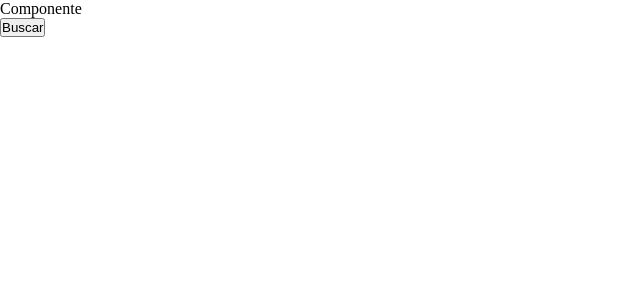
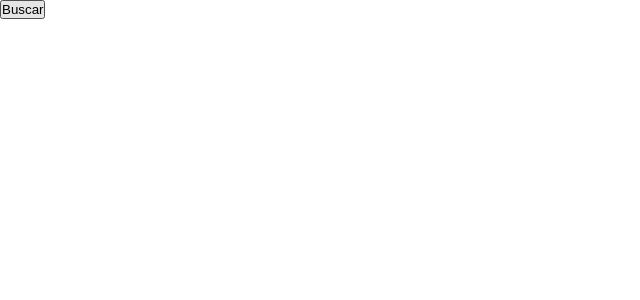
Before and after one commit to Levirroh/learning_react_node, a React (Create React App) app in the folder to-do-list/: page / in a window 1280 px wide. Shown: the top 300 px of the page, without its empty margins (0-640 px from the left). Built offline with nearby package versions, Linux system fonts and the light colour scheme; the HTML template or start-up script is replaced by a standard one.

Commit message:
feat: results shows in Test.js

```diff
--- a/to-do-list/src/components/Test.js
+++ b/to-do-list/src/components/Test.js
@@ -1,9 +1,13 @@
 import React from 'react';
 
-function Test() {
+function Test({users}) {
     return (
         <div>
-            <p>Componente</p>
+            <ul>
+                {users.map((user, index) => (
+                <li key={index}>{user.name_user} - {user.email_user}</li>
+                ))}
+            </ul>
         </div>
     );
 }
```
